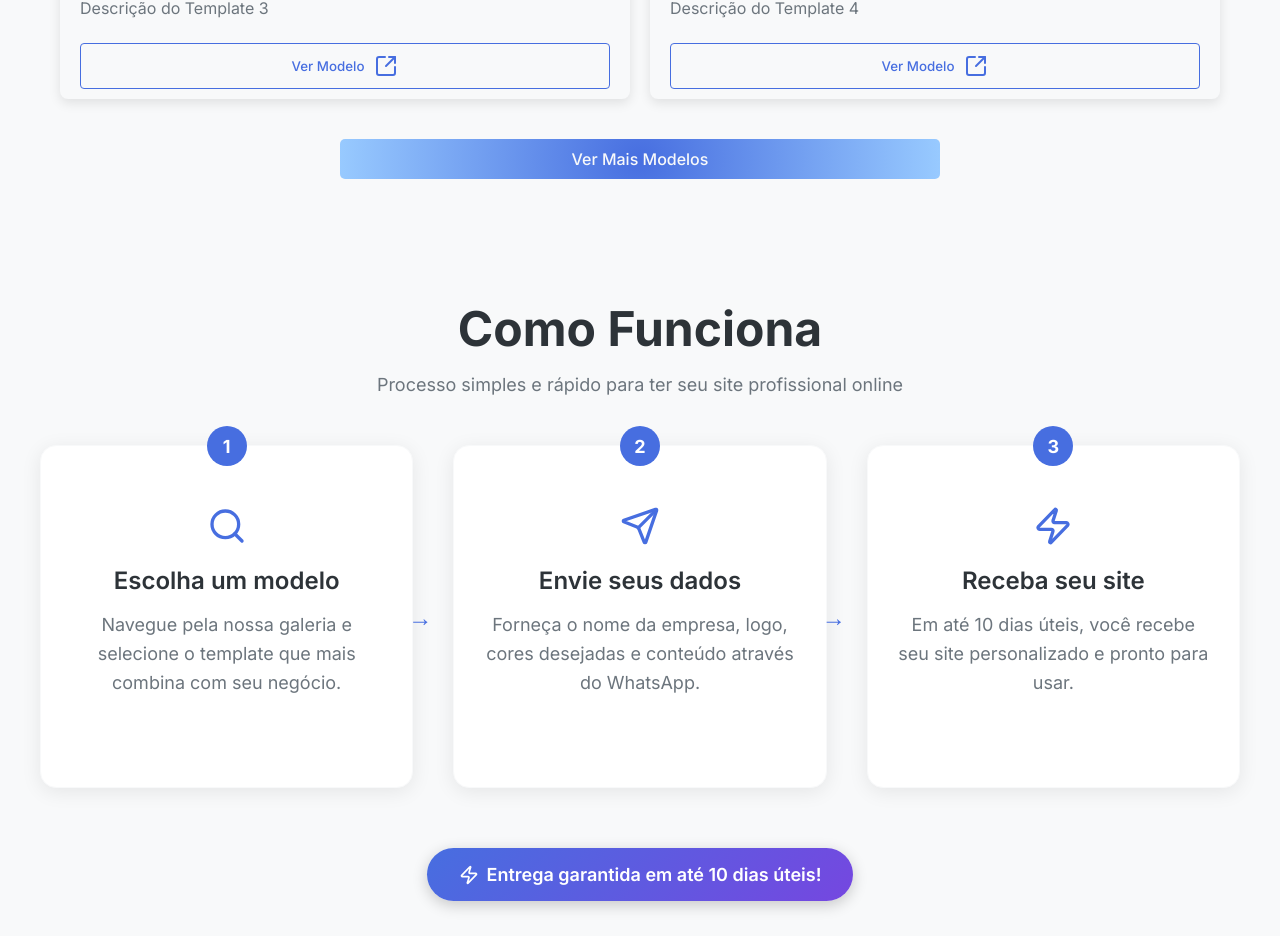
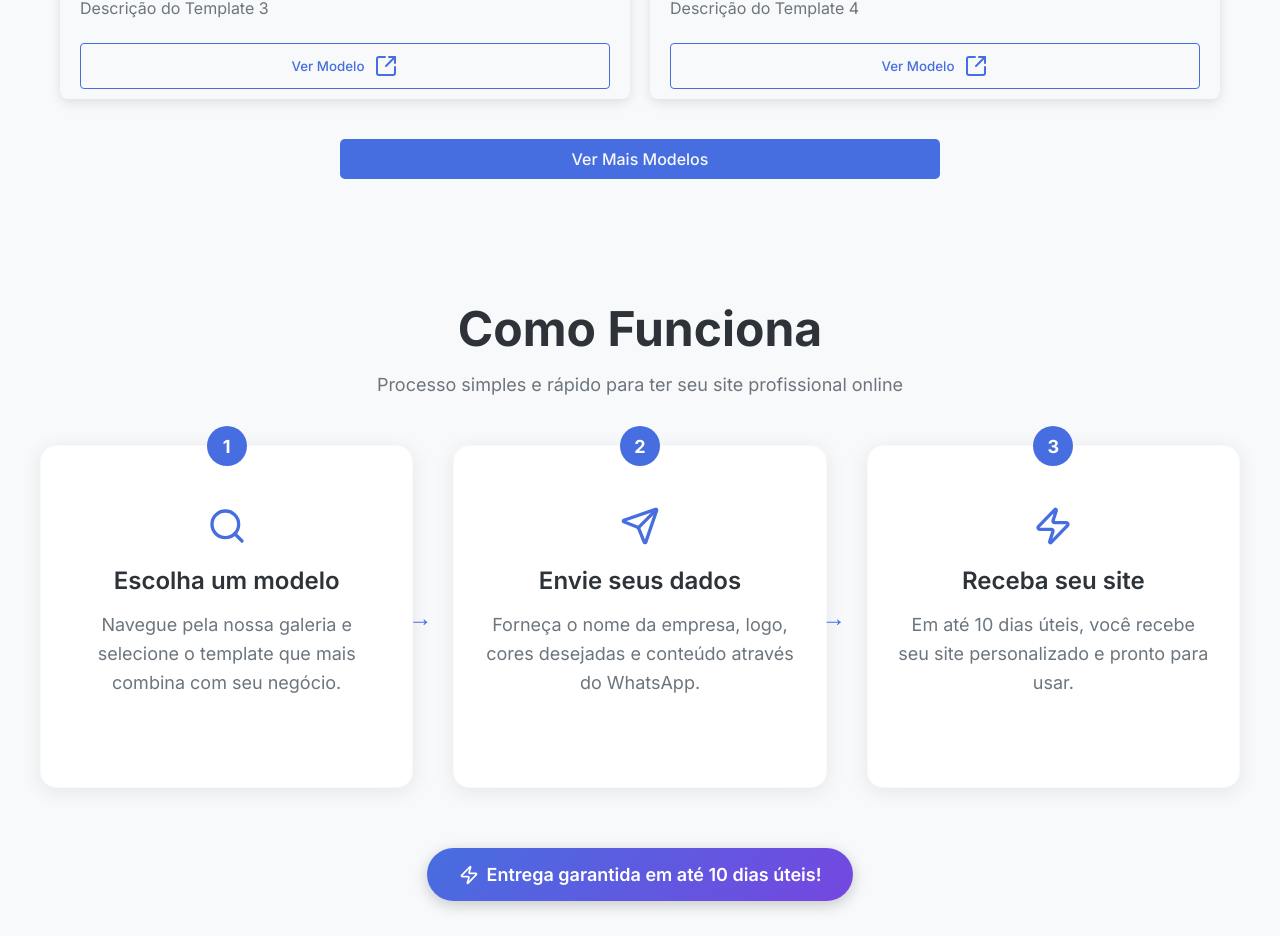
Before and after one commit to carlosresendeP/WebPronto, a React (Vite) app in the folder WebPronto/: page / in a window 1280 px wide. Shown: the part 1672-2608 px from the top of the page. Built offline with nearby package versions, Linux system fonts and the light colour scheme.

Commit message:
correção no botão modelos

```diff
--- a/WebPronto/src/Components/Templates/style.js
+++ b/WebPronto/src/Components/Templates/style.js
@@ -15,7 +15,7 @@ export const Container = styled.div`
 
 `
 export const TemplatesButton = styled(Link)`
-    background: radial-gradient(circle at 50% 50%, ${props => props.theme.colors.primary}, #98caffff);
+    background-color: ${props => props.theme.colors.primary};
     padding: 10px 20px;
     border: none;
     outline: none;
@@ -26,11 +26,13 @@ export const TemplatesButton = styled(Link)`
     text-align: center;
     width: 50%;
     margin-top: 20px;
+    transition: all 0.3s, color 0.3s;
 
 
     &:hover{
-        background: linear-gradient(to left, ${props => props.theme.colors.strongPrimary}, #98caffff ) ;
+        background-color: ${props => props.theme.colors.strongSuccess};
         color: ${props => props.theme.colors.light};
+        transform: translateY(-2px);
     }
 `
 
```
